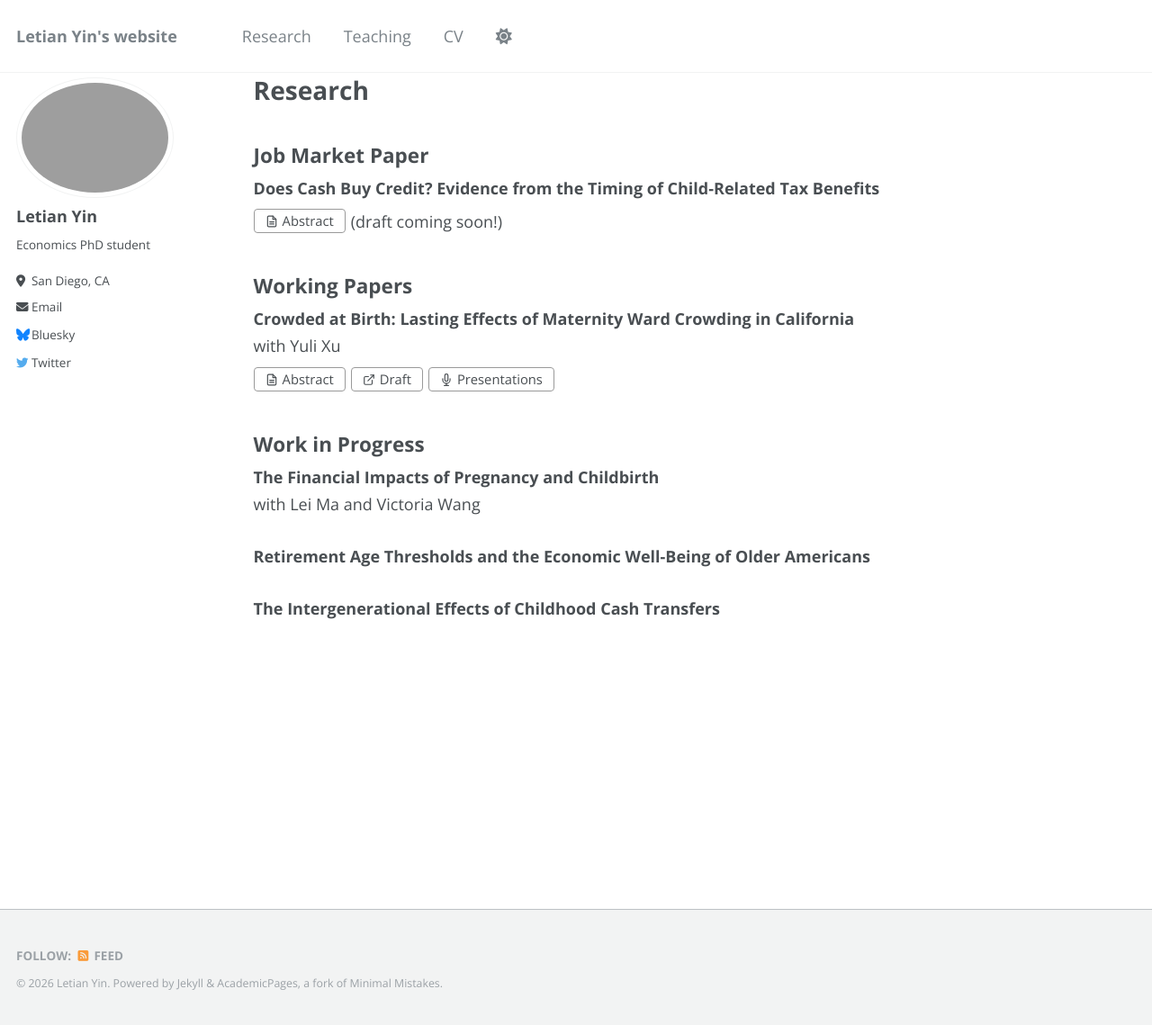
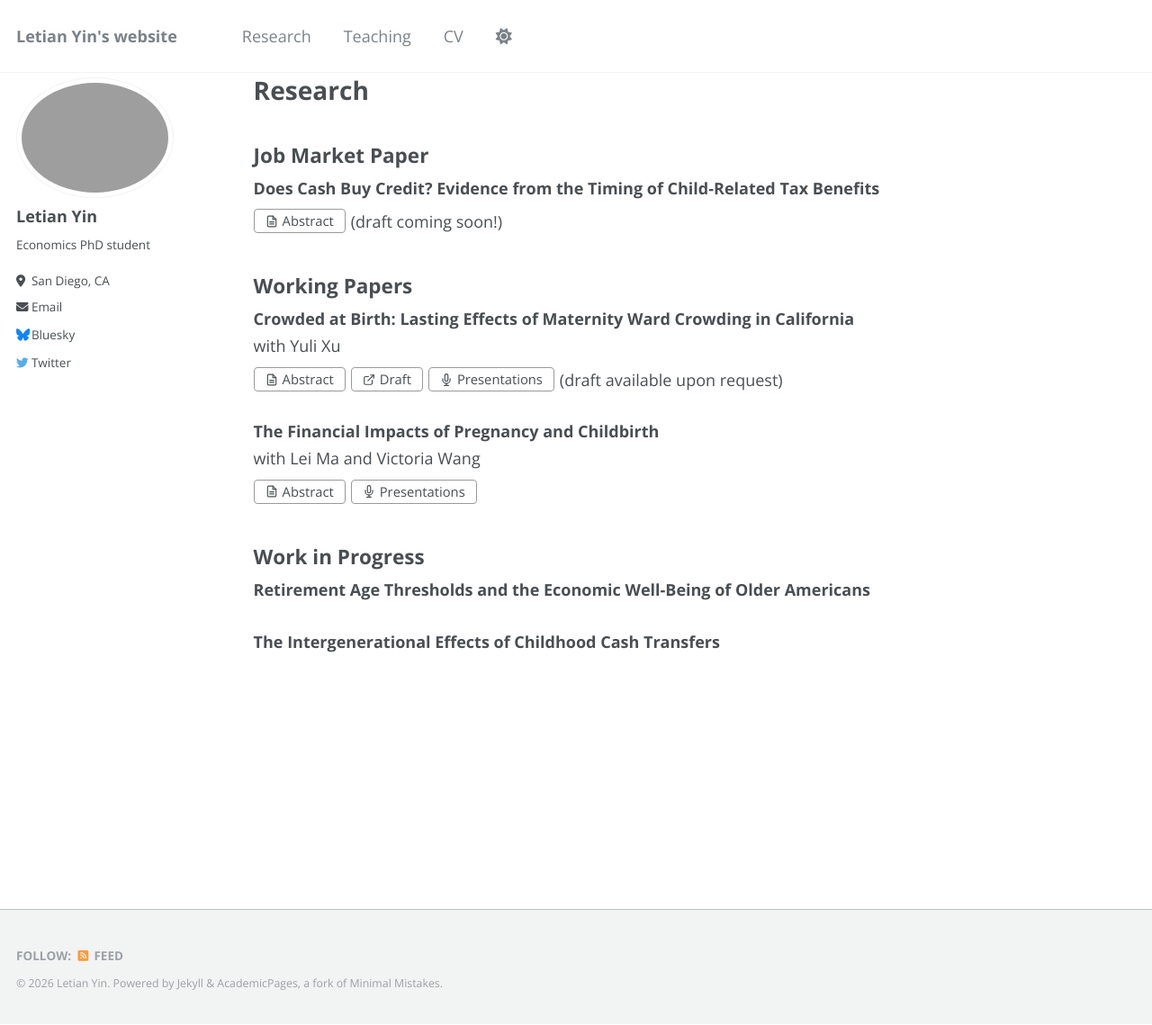
Before and after one commit to letian-yin/letian-yin.github.io, a Jekyll site: the page built from _pages/research.md, in a window 1280 px wide and 1139 px high. Shown: the whole window at 90% size. Built offline with Jekyll 4.4.1, drawn with Linux system fonts in a browser that asks for light colours; part of the change alters nothing that is shown.

Commit message:
update research.md

```diff
--- a/_pages/research.md
+++ b/_pages/research.md
@@ -37,23 +37,32 @@ function togglePanel(id, btn) {
     <span class="bookpage-btn" onclick="togglePanel('crowded-abstract', this)">Abstract</span>
     <a class="external-link-btn" href="https://dx.doi.org/10.2139/ssrn.5036978" target="_blank" rel="noopener">Draft</a>
     <span class="presentations-btn" onclick="togglePanel('crowded-presentations', this)">Presentations</span>
+    <span style="align-self: center;">(draft available upon request)</span>
   </div>
   <div class="paper-abstract" id="crowded-abstract">
     We study how overcrowding during a woman's first childbirth influences both clinical practices and subsequent healthcare choices, using comprehensive administrative records on all California births between 1989 and 2017. Leveraging quasi-random, within-hospital variation in daily number of patients, we find that overcrowding reduces the intensity of medical interventions—such as C-sections, epidurals, inductions, and augmentations—consistent with efforts to relieve physician workload. Despite these adjustments, we find no detectable adverse effects on immediate maternal or infant health. Looking beyond the initial birth, we show that overcrowding does not alter future fertility but significantly increases the likelihood that mothers switch hospitals for subsequent deliveries. We find no systematic patterns in hospital selection, indicating that switching is driven primarily by negative first-birth experiences.
   </div>
   <div class="paper-presentations" id="crowded-presentations">
     <ul>
-      <li>Placeholder Conference (Placeholder University, 2026)</li>
+      2025 ASHEcon Annual Conference, 2025 All-California Labor Economics Conference (poster), 2025 SEA Annual Meeting
+      By coauthor: 2025 WEAI Annual Conference
     </ul>
   </div>
 </div>
 
-## Work in Progress
-
 <div class="paper-block">
   <div class="paper-title">The Financial Impacts of Pregnancy and Childbirth</div>
   <div class="paper-meta">with <a href="https://leima-econ.com/">Lei Ma</a> and <a href="https://www.victoriawang.org/">Victoria Wang</a></div>
+  <div class="paper-buttons">
+    <span class="bookpage-btn" onclick="togglePanel('MWY-abstract', this)">Abstract</span>
+    <span class="presentations-btn" onclick="togglePanel('MWY-presentations', this)">Presentations</span>
+  </div>
+  <div class="paper-abstract" id="MWY-abstract">
+    Pregnancy and childbirth mark a major transition for households, but evidence is scarce on their financial costs, families' use of credit markets, and how the burden is split between parents. We build a novel dataset linking parents in California birth records to their quarterly credit reports, and use a staggered difference-in-differences design to trace their financial trajectories around a first birth. We document substantial balance sheet restructuring: mothers see a sharp decline in credit card balances after conception that persists into the postpartum period, and a rise in mortgage holdings during pregnancy that then plateaus. Indicators of financial distress rise after birth, plausibly reflecting new consumption commitments that households cannot easily scale back. Fathers' trajectories track mothers', in contrast to the gendered "child penalty" in earnings. Privately insured mothers drive the deterioration in financial well-being, while Medicaid mothers are less adversely affected, consistent with expanded safety net eligibility buffering the shock.
+  </div>
 </div>
+
+## Work in Progress
 
 <div class="paper-block">
   <div class="paper-title">Retirement Age Thresholds and the Economic Well-Being of Older Americans</div>
```
